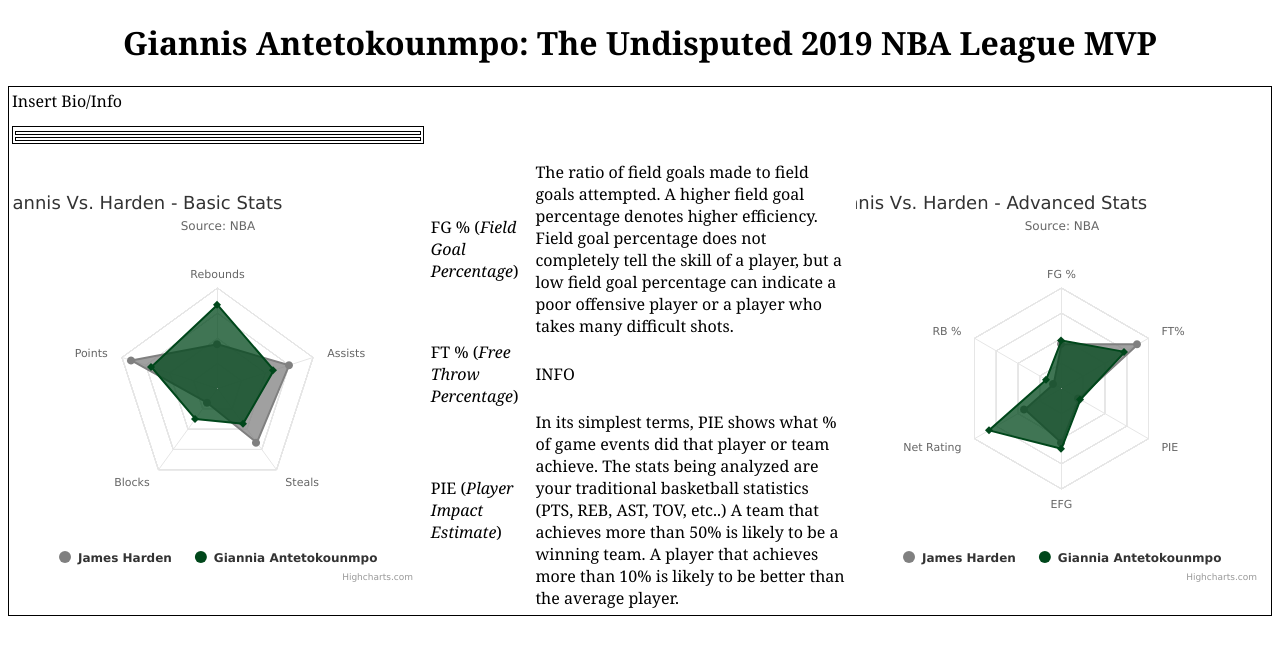
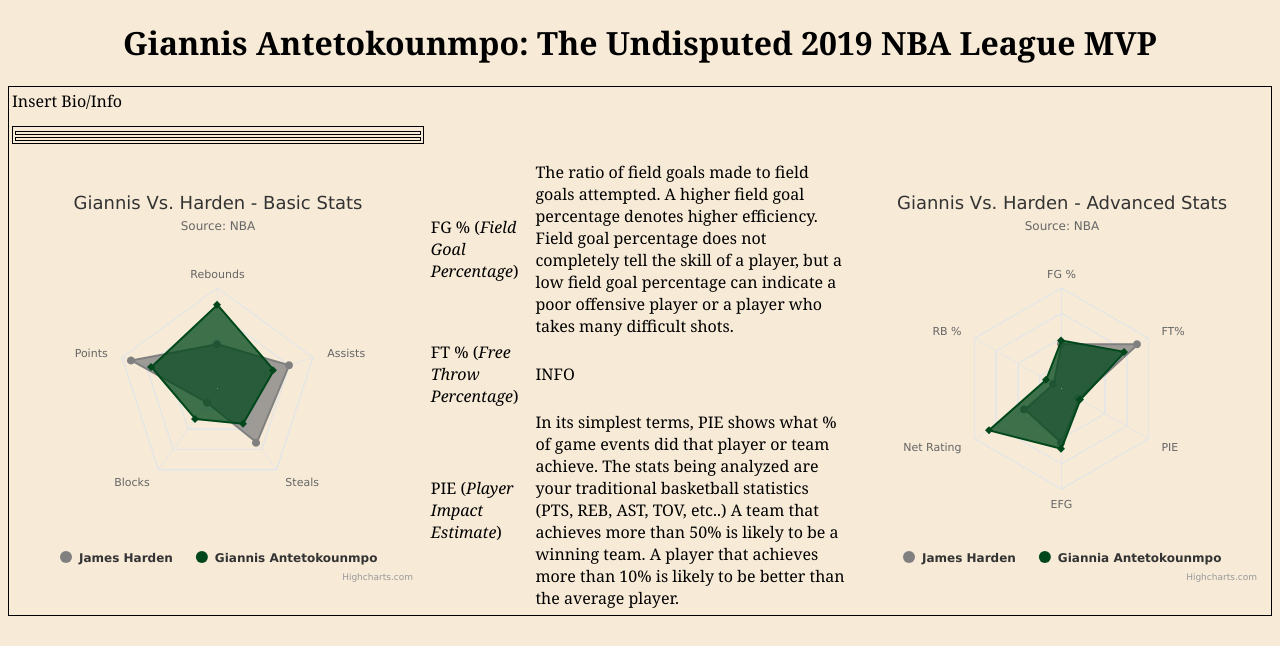
Before and after one commit to castrojoshua18/dsc106_final, a plain HTML site: page index.html in a window 1280 px wide. Drawn offline with nearby package versions, Linux system fonts and the light colour scheme.

Commit message:
fixed background

```diff
--- a/main.css
+++ b/main.css
@@ -1,6 +1,6 @@
 body {
-    background: "#ece9e6";
-    color: "#333";
+    background-color: #f7ead7;
+    color: "#33";
     font-family: 'Playfair Display', Georgia, 'Times New Roman', Times, serif;
 }
 
@@ -9,6 +9,10 @@ body {
     border: 1px solid black;
     margin-bottom: 10px;
     margin-top: 10px;
+}
+
+.syncedGrid {
+
 }
 
 .lineChart {
--- a/main.js
+++ b/main.js
@@ -25,7 +25,7 @@ Highcharts.ajax({
             },
             title: {
                 text: 'catchy name',
-                align: 'left',
+                align: 'center',
                 style: {
                     fontSize: '15px'
                 }
@@ -114,14 +114,14 @@ Highcharts.ajax({
                 pointStart: activity['history'][0][0][0],
                 step: 'left',
                 data: activity['history'][0],
-                color: 'Green'
+                color: "#00471B"
             },
             {
                 name: "Houston Wins",
                 pointStart: activity['history'][1][0][0],
                 step: 'left',
                 data: activity['history'][1],
-                color: 'Grey'
+                color: "#808080"
             }
             ],
 
--- a/spiderCharts.js
+++ b/spiderCharts.js
@@ -24,7 +24,8 @@ Highcharts.chart('basicStats', {
         type: 'area',
         events: {
             load: switchToPercent
-        }
+        },
+        backgroundColor: 'transparent'
     },
 
     accessibility: {
@@ -34,7 +35,6 @@ Highcharts.chart('basicStats', {
     title: {
         text: 'Giannis Vs. Harden - Basic Stats',
         align: "center",
-        x: -80
     },
     subtitle: {
         text: "Source: NBA"
@@ -129,7 +129,7 @@ Highcharts.chart('basicStats', {
         color: "#808080",
         data: [6.6, 7.5, 2, .7, 36.1],
     }, {
-        name: 'Giannia Antetokounmpo',
+        name: 'Giannis Antetokounmpo',
         color: "#00471B",
 
         data: [12.5, 5.9, 1.3, 1.5, 27.7],
@@ -160,7 +160,8 @@ Highcharts.chart('advStats', {
         type: 'area',
         events: {
             load: switchToPercent
-        }
+        },
+        backgroundColor: 'transparent'
     },
 
     accessibility: {
@@ -169,8 +170,7 @@ Highcharts.chart('advStats', {
 
     title: {
         text: 'Giannis Vs. Harden - Advanced Stats',
-        align: "center",
-        x: -80
+        align: 'center'
     },
     subtitle: {
         text: "Source: NBA"
```
